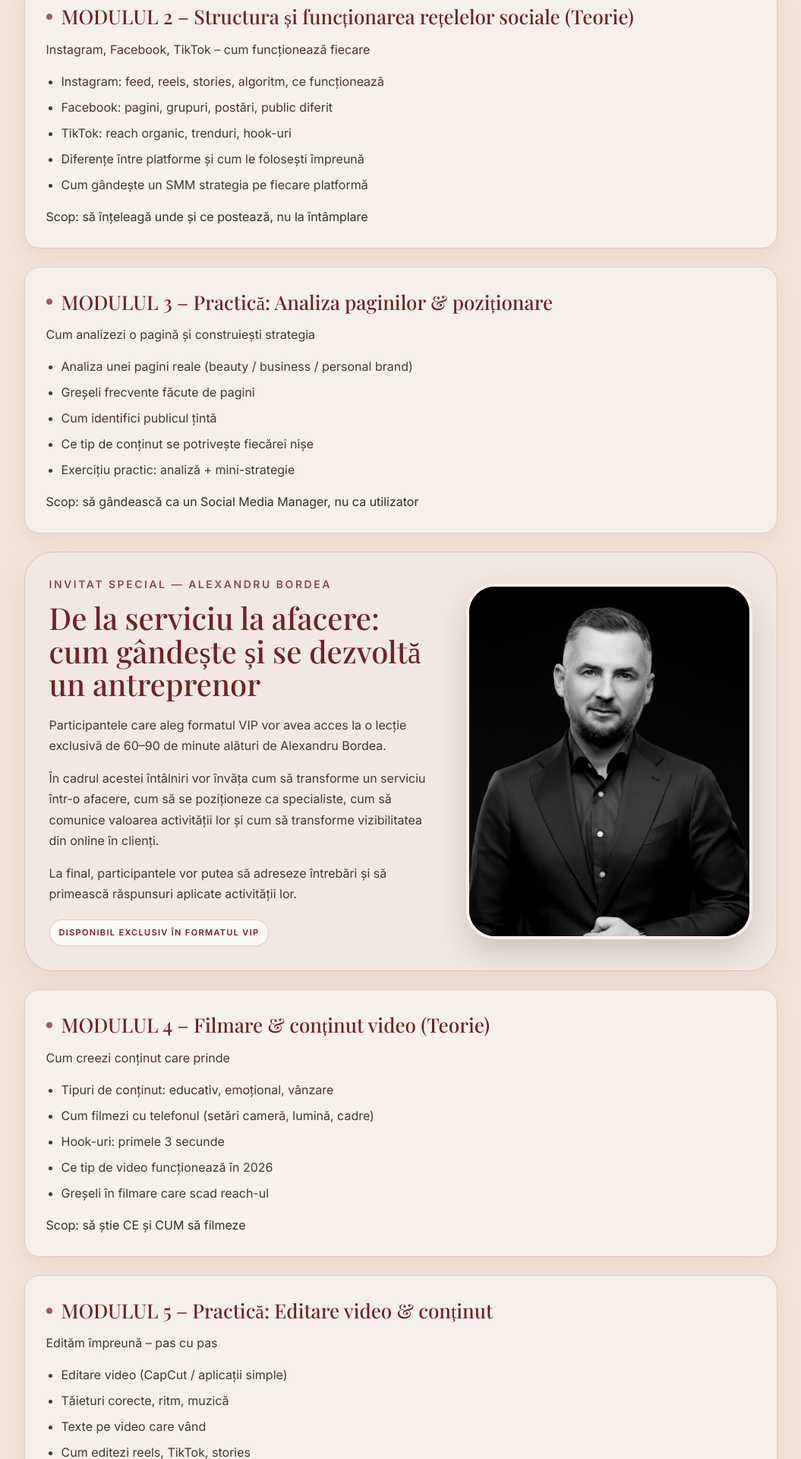
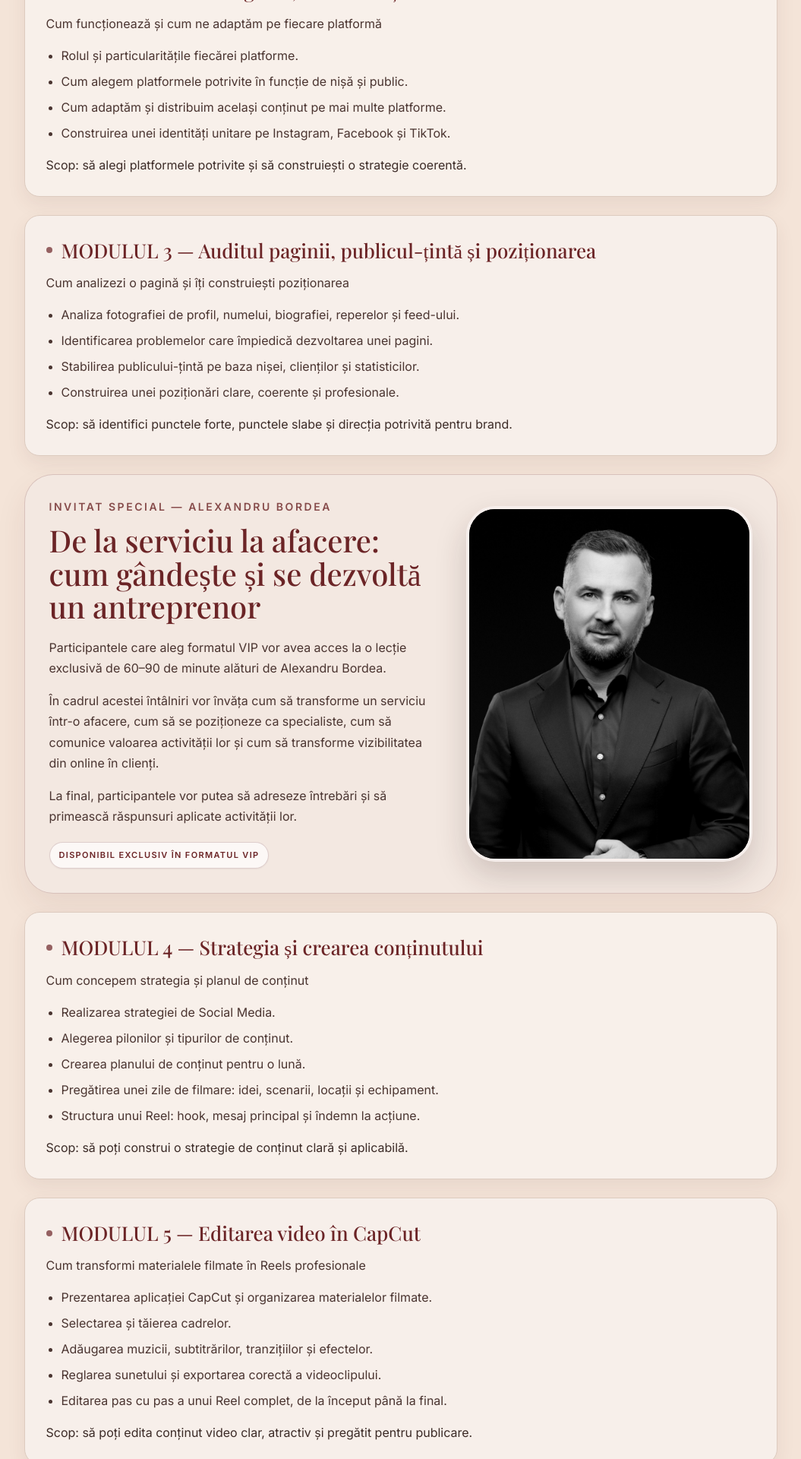
Before and after one commit to igareok921-debug/Curs-SMM, a React (Vite) app: page / in a window 1280 px wide. Shown: the part 3360-5280 px from the top of the page at 76% size, without its empty margins (105-1160 px from the left). Built offline with nearby package versions, Linux system fonts and the light colour scheme; the HTML template or start-up script is replaced by a standard one.

Commit message:
Update course module content

```diff
--- a/src/data/content.ts
+++ b/src/data/content.ts
@@ -46,109 +46,106 @@ export const content = {
   modules: [
     {
       id: "modul-1",
-      title: "MODULUL 1 – Introducere în Social Media Management (Teorie)",
-      subtitle: "Ce este Social Media Managerul și ce face concret",
+      title: "MODULUL 1 — Introducere în Social Media Management",
+      subtitle: "Fundamentele profesiei de Social Media Manager",
       bullets: [
-        "Ce înseamnă Social Media în 2026",
-        "Rolul unui Social Media Manager (nu doar postări)",
-        "Diferența dintre creator de conținut, SMM și influencer",
-        "Ce servicii poți oferi și cum poți face bani din acest domeniu",
-        "Ce NU este Social Media Management",
+        "Ce înseamnă SMM și care este rolul unui Social Media Manager.",
+        "Diferența dintre SMM, Content Creator, Reels Maker și Story Maker.",
+        "Responsabilitățile specialistului și organizarea colaborării cu un client.",
+        "Experiența mea personală, primele greșeli și lecțiile învățate din lucrul cu clienți reali.",
       ],
-      goal: "Scop: să înțeleagă domeniul și dacă i se potrivește",
+      goal: "Scop: să înțelegi ce face un SMM și cum se organizează activitatea reală.",
     },
     {
       id: "modul-2",
-      title: "MODULUL 2 – Structura și funcționarea rețelelor sociale (Teorie)",
-      subtitle: "Instagram, Facebook, TikTok – cum funcționează fiecare",
+      title: "MODULUL 2 — Instagram, Facebook și TikTok",
+      subtitle: "Cum funcționează și cum ne adaptăm pe fiecare platformă",
       bullets: [
-        "Instagram: feed, reels, stories, algoritm, ce funcționează",
-        "Facebook: pagini, grupuri, postări, public diferit",
-        "TikTok: reach organic, trenduri, hook-uri",
-        "Diferențe între platforme și cum le folosești împreună",
-        "Cum gândește un SMM strategia pe fiecare platformă",
+        "Rolul și particularitățile fiecărei platforme.",
+        "Cum alegem platformele potrivite în funcție de nișă și public.",
+        "Cum adaptăm și distribuim același conținut pe mai multe platforme.",
+        "Construirea unei identități unitare pe Instagram, Facebook și TikTok.",
       ],
-      goal: "Scop: să înțeleagă unde și ce postează, nu la întâmplare",
+      goal: "Scop: să alegi platformele potrivite și să construiești o strategie coerentă.",
     },
     {
       id: "modul-3",
-      title: "MODULUL 3 – Practică: Analiza paginilor & poziționare",
-      subtitle: "Cum analizezi o pagină și construiești strategia",
+      title: "MODULUL 3 — Auditul paginii, publicul-țintă și poziționarea",
+      subtitle: "Cum analizezi o pagină și îți construiești poziționarea",
       bullets: [
-        "Analiza unei pagini reale (beauty / business / personal brand)",
-        "Greșeli frecvente făcute de pagini",
-        "Cum identifici publicul țintă",
-        "Ce tip de conținut se potrivește fiecărei nișe",
-        "Exercițiu practic: analiză + mini-strategie",
+        "Analiza fotografiei de profil, numelui, biografiei, reperelor și feed-ului.",
+        "Identificarea problemelor care împiedică dezvoltarea unei pagini.",
+        "Stabilirea publicului-țintă pe baza nișei, clienților și statisticilor.",
+        "Construirea unei poziționări clare, coerente și profesionale.",
       ],
-      goal: "Scop: să gândească ca un Social Media Manager, nu ca utilizator",
+      goal: "Scop: să identifici punctele forte, punctele slabe și direcția potrivită pentru brand.",
     },
     {
       id: "modul-4",
-      title: "MODULUL 4 – Filmare & conținut video (Teorie)",
-      subtitle: "Cum creezi conținut care prinde",
+      title: "MODULUL 4 — Strategia și crearea conținutului",
+      subtitle: "Cum concepem strategia și planul de conținut",
       bullets: [
-        "Tipuri de conținut: educativ, emoțional, vânzare",
-        "Cum filmezi cu telefonul (setări cameră, lumină, cadre)",
-        "Hook-uri: primele 3 secunde",
-        "Ce tip de video funcționează în 2026",
-        "Greșeli în filmare care scad reach-ul",
+        "Realizarea strategiei de Social Media.",
+        "Alegerea pilonilor și tipurilor de conținut.",
+        "Crearea planului de conținut pentru o lună.",
+        "Pregătirea unei zile de filmare: idei, scenarii, locații și echipament.",
+        "Structura unui Reel: hook, mesaj principal și îndemn la acțiune.",
       ],
-      goal: "Scop: să știe CE și CUM să filmeze",
+      goal: "Scop: să poți construi o strategie de conținut clară și aplicabilă.",
     },
     {
       id: "modul-5",
-      title: "MODULUL 5 – Practică: Editare video & conținut",
-      subtitle: "Edităm împreună – pas cu pas",
+      title: "MODULUL 5 — Editarea video în CapCut",
+      subtitle: "Cum transformi materialele filmate în Reels profesionale",
       bullets: [
-        "Editare video (CapCut / aplicații simple)",
-        "Tăieturi corecte, ritm, muzică",
-        "Texte pe video care vând",
-        "Cum editezi reels, TikTok, stories",
-        "Exercițiu practic: editarea unui video complet",
+        "Prezentarea aplicației CapCut și organizarea materialelor filmate.",
+        "Selectarea și tăierea cadrelor.",
+        "Adăugarea muzicii, subtitrărilor, tranzițiilor și efectelor.",
+        "Reglarea sunetului și exportarea corectă a videoclipului.",
+        "Editarea pas cu pas a unui Reel complet, de la început până la final.",
       ],
-      goal: "Scop: să poată livra conținut final pentru un client",
+      goal: "Scop: să poți edita conținut video clar, atractiv și pregătit pentru publicare.",
     },
     {
       id: "modul-6",
-      title: "MODULUL 6 – Meta Ads & promovare plătită (Teorie)",
-      subtitle: "Reclame pe Facebook & Instagram explicate simplu",
+      title: "MODULUL 6 — Meta Ads și promovarea plătită",
+      subtitle: "Cum funcționează reclamele și când merită să le folosim",
       bullets: [
-        "Ce este Meta și cum funcționează",
-        "Diferența dintre post sponsorizat și reclamă reală",
-        "Obiective de reclamă",
-        "Bugete, public, rezultate",
-        "Diferența dintre „targetare” și „strategie”",
+        "Ce este promovarea plătită și când avem nevoie de ea.",
+        "Alegerea obiectivului campaniei în funcție de rezultatul dorit.",
+        "Stabilirea publicului, locației, bugetului și perioadei.",
+        "Alegerea conținutului potrivit pentru reclamă.",
+        "Analizarea rezultatelor și identificarea greșelilor frecvente.",
       ],
-      goal: "Scop: să înțeleagă logica reclamelor, nu frica de ele",
+      goal: "Scop: să înțelegi logica publicității plătite și să decizi potrivit.",
     },
     {
       id: "modul-7",
-      title: "MODULUL 7 – Practică: Lansarea unei reclame",
-      subtitle: "Creăm o reclamă cap-coadă",
+      title: "MODULUL 7 — Practică Meta Ads",
+      subtitle: "Creăm o campanie demonstrativă din zero",
       bullets: [
-        "Setarea contului",
-        "Alegerea obiectivului",
-        "Crearea publicului",
-        "Textul reclamei",
-        "Analiza rezultatelor",
-        "Ce faci dacă reclama nu merge",
+        "Accesarea Meta Business Suite și Ads Manager.",
+        "Crearea unei campanii demonstrative de la zero.",
+        "Alegerea obiectivului, publicului, intereselor și locației.",
+        "Stabilirea bugetului și selectarea materialului publicitar.",
+        "Pregătirea campaniei până la etapa finală, fără activarea unui buget real.",
       ],
-      goal: "Scop: să știe efectiv să lanseze o reclamă",
+      goal: "Scop: să poți crea o campanie clară, structurată și pregătită pentru testare.",
     },
     {
       id: "modul-8",
-      title: "MODULUL 8 – Strategii avansate & viața reală de SMM",
-      subtitle: "Cum crești, cum te promovezi și cum câștigi clienți",
+      title: "MODULUL 8 — Inteligența artificială și pregătirea pentru examen",
+      subtitle: "Cum aplici AI în activitatea de SMM și cum te pregătești pentru evaluare",
       bullets: [
-        "Colaborarea cu influenceri (când și cum)",
-        "Cum te vinzi ca Social Media Manager",
-        "Prețuri, pachete, greșeli frecvente",
-        "Lifehack-uri din experiență reală",
-        "Cum îți construiești portofoliul",
-        "Ce faci după curs",
+        "Recapitularea principalelor informații din toate modulele.",
+        "Organizarea activității cu un client: servicii, limite, prețuri și portofoliu.",
+        "Utilizarea ChatGPT și Claude în activitatea de SMM.",
+        "Crearea unei analize, strategii, plan de conținut și scenarii cu ajutorul AI.",
+        "Organizarea informației în tabele, prezentări, documente Word și PDF.",
+        "Personalizarea și verificarea conținutului creat cu AI.",
+        "Explicarea cerințelor și pregătirea proiectului final pentru examen.",
       ],
-      goal: "Scop: să ieși cu direcție clară și încredere",
+      goal: "Scop: să transforme informația în proiect final și să fie pregătit pentru evaluare.",
     },
   ] satisfies CourseModule[],
 
```
